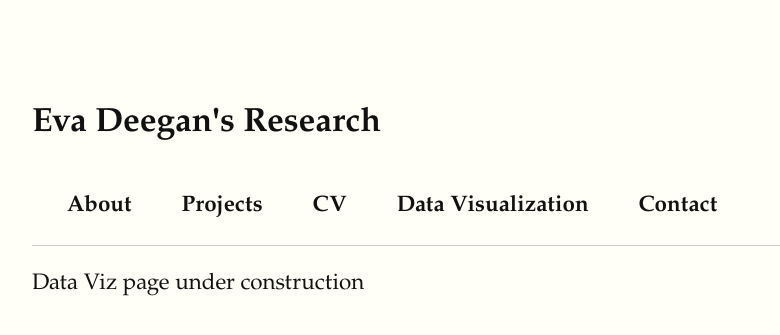
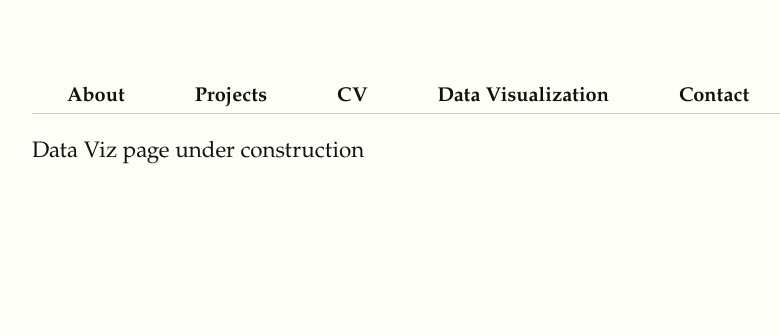
Before and after one commit to eva-deegan/eva-deegan.github.io, a Jekyll site: the page built from dataviz.md, in a window 1280 px wide. Shown: the top 335 px of the page, without its empty margins (128-908 px from the left). Built offline with Jekyll 4.4.1, drawn with Linux system fonts in a browser that asks for light colours.

Commit message:
site structure

```diff
--- a/_includes/header.html
+++ b/_includes/header.html
@@ -1,4 +1,4 @@
-<h2 class="title">{{ site.title }}</h2>
+
 <nav>
   <div class="nav-container">
     <button class="nav-toggle" aria-label="toggle navigation">
--- a/style.scss
+++ b/style.scss
@@ -95,6 +95,31 @@ nav {
   }
 }
 
+nav ul {
+  list-style-type: none;
+  padding: 0;
+  margin: 0;
+  display: flex;
+  justify-content: flex-start;  /* Aligns tabs to the left */
+}
+
+nav ul li {
+  margin-right: 20px; /* Spacing between tabs */
+}
+
+nav ul li a {
+  font-size: 20px; /* Increase size */
+  padding: 10px 15px; /* Adds padding to make tabs look bigger */
+  font-weight: bold;
+  text-decoration: none;
+  color: black; /* Adjust if needed */
+}
+
+nav ul li a:hover {
+  text-decoration: underline;
+}
+
+
 /**************************************
     $PROJECTS GRID
 **************************************/
```
